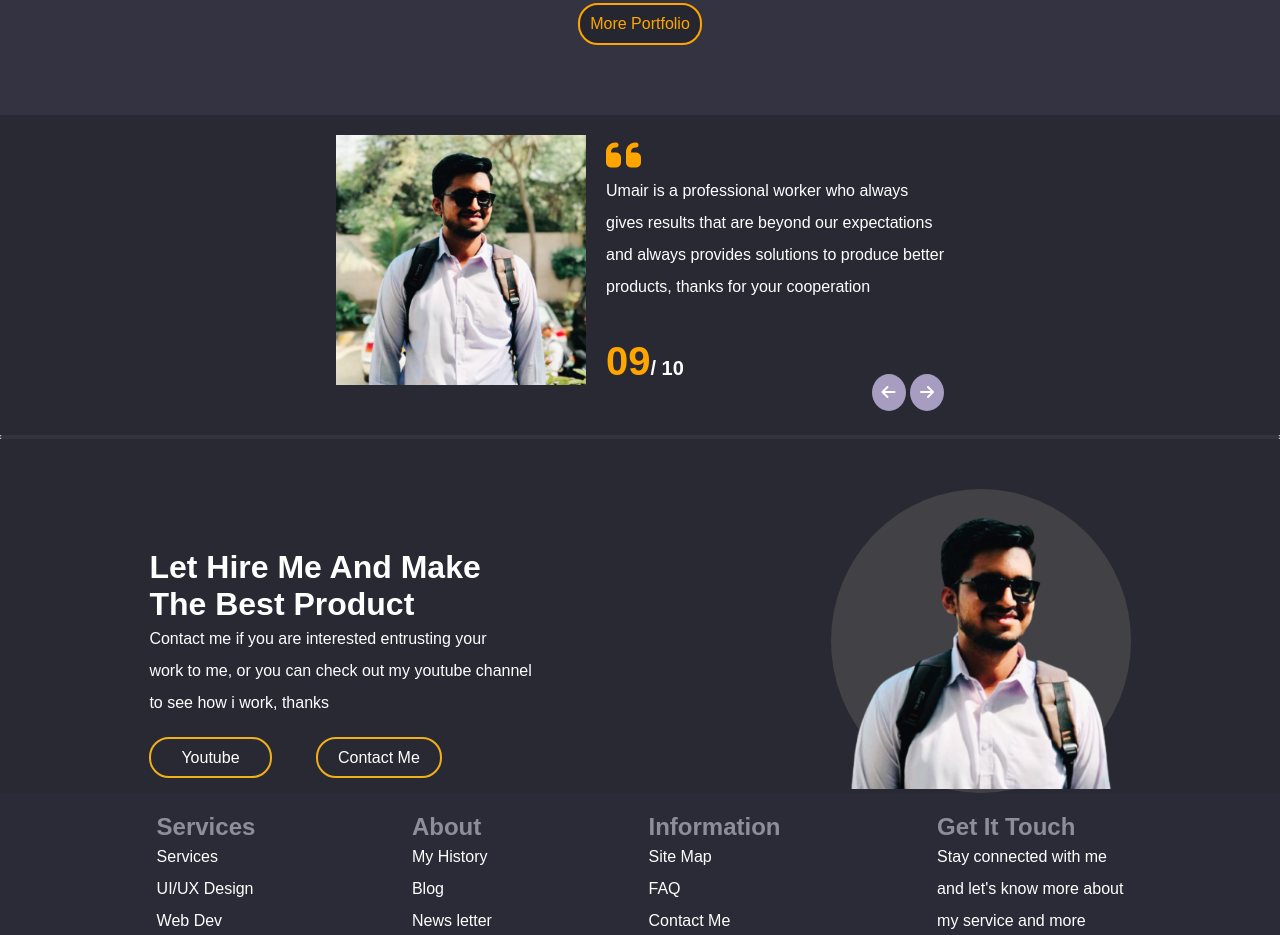
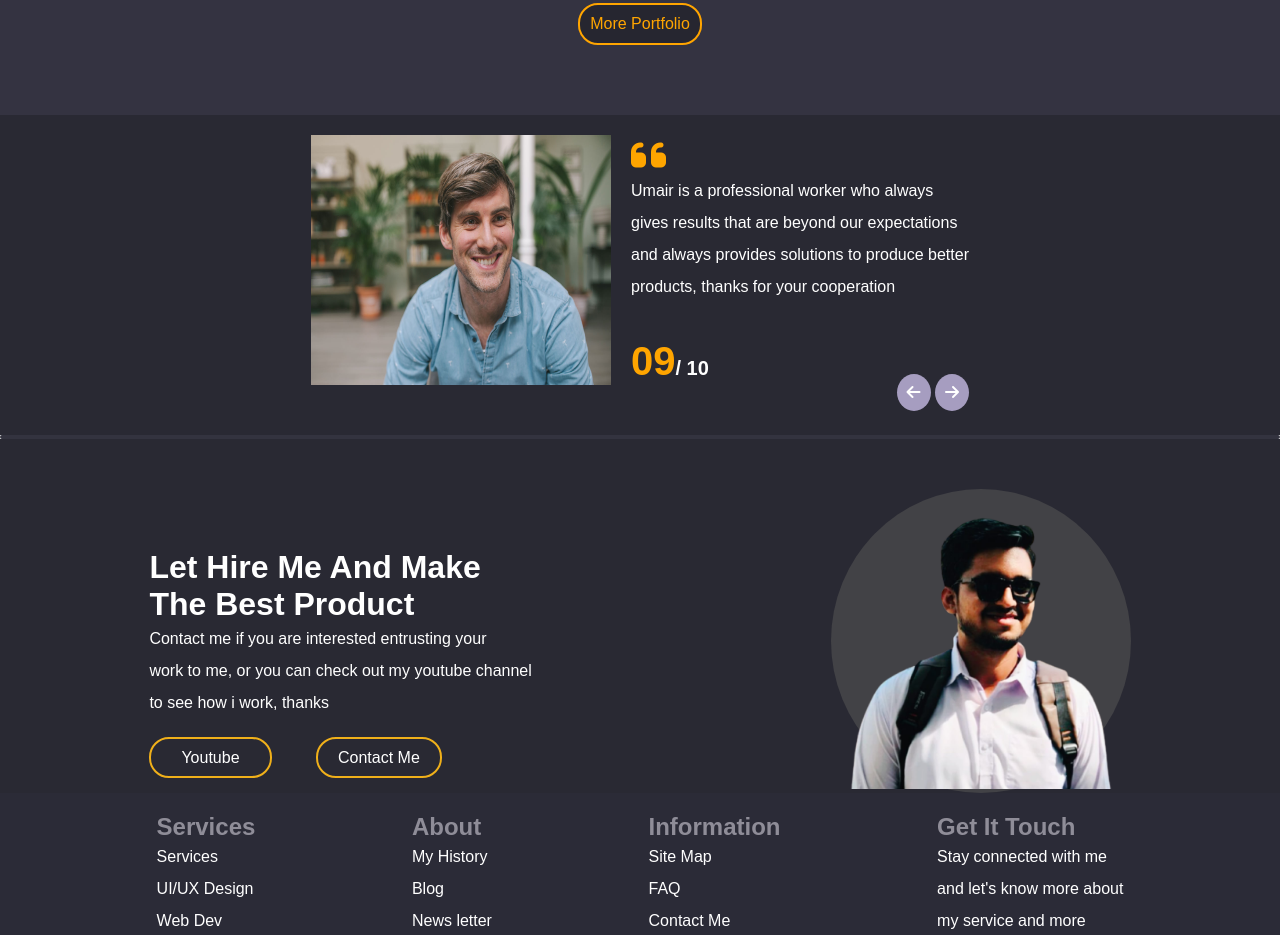
Before and after one commit to umair-yahya/portfolio, a plain HTML site: page index.html in a window 1280 px wide. Shown: the part 2510-3445 px from the top of the page. Drawn offline with Linux system fonts and the light colour scheme.

Commit message:
picture updated

```diff
--- a/index.html
+++ b/index.html
@@ -249,7 +249,7 @@
 
     <div class="qoute">
       <div>
-        <img src="./img/pic2.jpeg" width="250px" height="250px" />
+        <img src="./img/testimonial.jpg" width="300px" height="250px" />
       </div>
       <div class="qoute1">
         <i class="fa-solid fa-quote-left clr10"></i>
```
Also changed, not shown: img/pic2.jpeg (deleted), img/testimonial.jpg (added).
